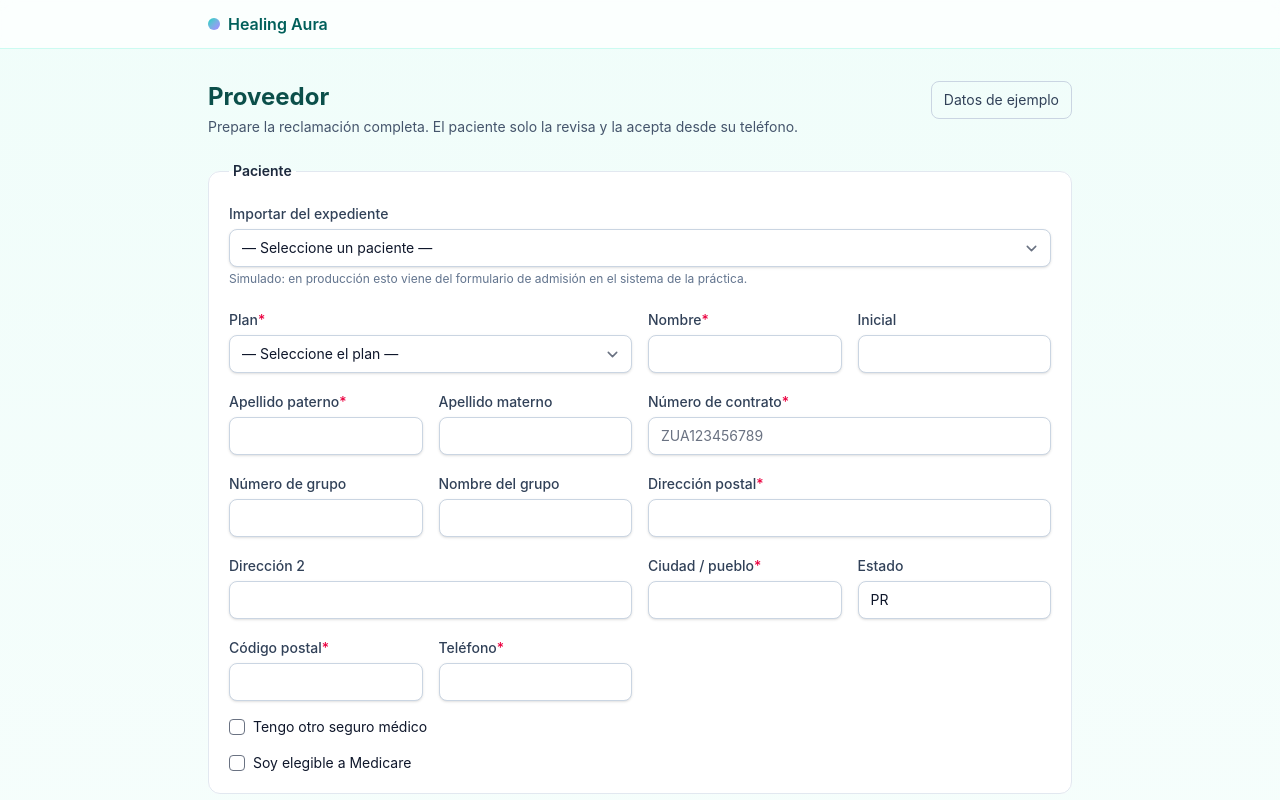
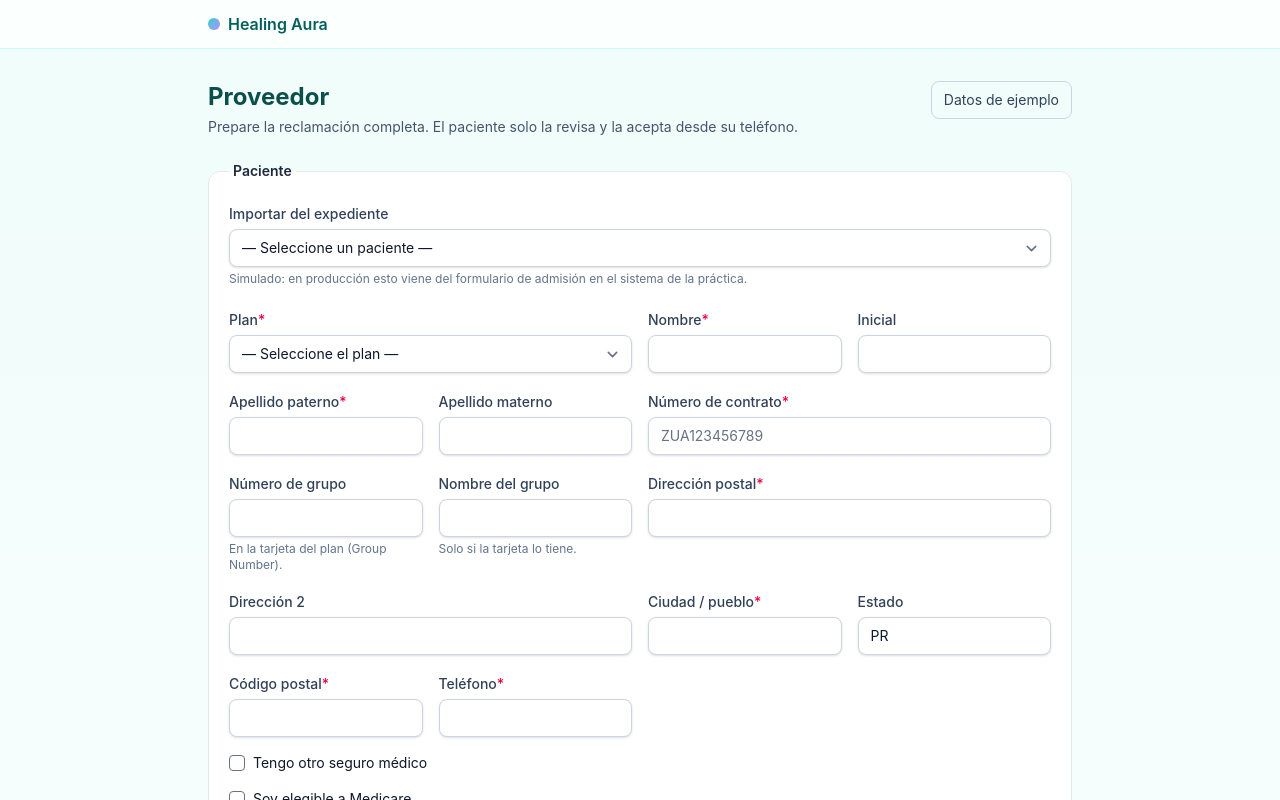
Before and after one commit to jdreben/aura-curativa, a SvelteKit app: page /proveedor in a window 1280 px wide. Shown: the top 800 px of the page. Built offline with nearby package versions, Linux system fonts and the light colour scheme.

Commit message:
Ask the patient for group number and optional group name
Individual plans print a Group Number on the card but often no group
name, so the name is optional and stays blank when the card has none.
Demo patients for individual plans no longer carry a group name.

```diff
--- a/src/lib/components/PatientFields.svelte
+++ b/src/lib/components/PatientFields.svelte
@@ -34,8 +34,8 @@
 		placeholder="ZUA123456789"
 		class="sm:col-span-2"
 	/>
-	<Field label="Número de grupo" bind:value={patient.groupNumber} />
-	<Field label="Nombre del grupo" bind:value={patient.groupName} />
+	<Field label="Número de grupo" bind:value={patient.groupNumber} hint="En la tarjeta del plan (Group Number)." />
+	<Field label="Nombre del grupo" bind:value={patient.groupName} hint="Solo si la tarjeta lo tiene." />
 	<Field label="Dirección postal" bind:value={patient.address1} required class="sm:col-span-2" />
 	<Field label="Dirección 2" bind:value={patient.address2} class="sm:col-span-2" />
 	<Field label="Ciudad / pueblo" bind:value={patient.city} required />
--- a/src/lib/demo.ts
+++ b/src/lib/demo.ts
@@ -58,8 +58,8 @@ export const demoPatients = (): IntakeRecord[] => [
 			contractNumber: 'ZUA123456789',
 			phone: '(787) 555-0199',
 			altPhone: '',
-			groupNumber: '0001234',
-			groupName: 'Empresa Ejemplo, Inc.',
+			groupNumber: 'SP0001234',
+			groupName: '',
 			hasOtherCoverage: false,
 			otherPlanName: '',
 			otherPolicyNumber: '',
@@ -91,7 +91,7 @@ export const demoPatients = (): IntakeRecord[] => [
 			phone: '(787) 555-0123',
 			altPhone: '(939) 555-0177',
 			groupNumber: '0005678',
-			groupName: 'Cooperativa Ejemplo',
+			groupName: '',
 			hasOtherCoverage: false,
 			otherPlanName: '',
 			otherPolicyNumber: '',
--- a/src/routes/reclamar/+page.svelte
+++ b/src/routes/reclamar/+page.svelte
@@ -352,6 +352,8 @@
 					<Field label="Apellido paterno" bind:value={patient.lastNamePaternal} required autocomplete="family-name" />
 					<Field label="Apellido materno" bind:value={patient.lastNameMaternal} />
 					<Field label="Número de contrato" bind:value={patient.contractNumber} required placeholder={insurer === 'triple-s' ? 'ZUA123456789' : ''} />
+					<Field label="Número de grupo" bind:value={patient.groupNumber} hint="En su tarjeta del plan (Group Number)." />
+					<Field label="Nombre del grupo" bind:value={patient.groupName} hint="Solo si su tarjeta lo tiene. Si no, déjelo en blanco." />
 					<Field label="Dirección postal" bind:value={patient.address1} required autocomplete="address-line1" class="sm:col-span-2" />
 					<Field label="Pueblo" bind:value={patient.city} required autocomplete="address-level2" />
 					<Field label="Código postal" bind:value={patient.zip} required inputmode="numeric" autocomplete="postal-code" />
@@ -378,6 +380,7 @@
 					<dl class="mt-4 grid grid-cols-[auto_1fr] gap-x-4 gap-y-2 text-sm">
 						<dt class="text-slate-500">Nombre</dt><dd>{patientFullName(patient)}</dd>
 						<dt class="text-slate-500">Contrato</dt><dd class="font-mono">{patient.contractNumber}</dd>
+						{#if patient.groupNumber || patient.groupName}<dt class="text-slate-500">Grupo</dt><dd>{[patient.groupNumber, patient.groupName].filter(Boolean).join(' · ')}</dd>{/if}
 						<dt class="text-slate-500">Dirección</dt><dd>{patient.address1}, {patient.city}, {patient.state} {patient.zip}</dd>
 						<dt class="text-slate-500">Teléfono</dt><dd>{patient.phone}</dd>
 						{#if patient.dob}<dt class="text-slate-500">Nacimiento</dt><dd>{isoToForm(patient.dob)}</dd>{/if}
```
